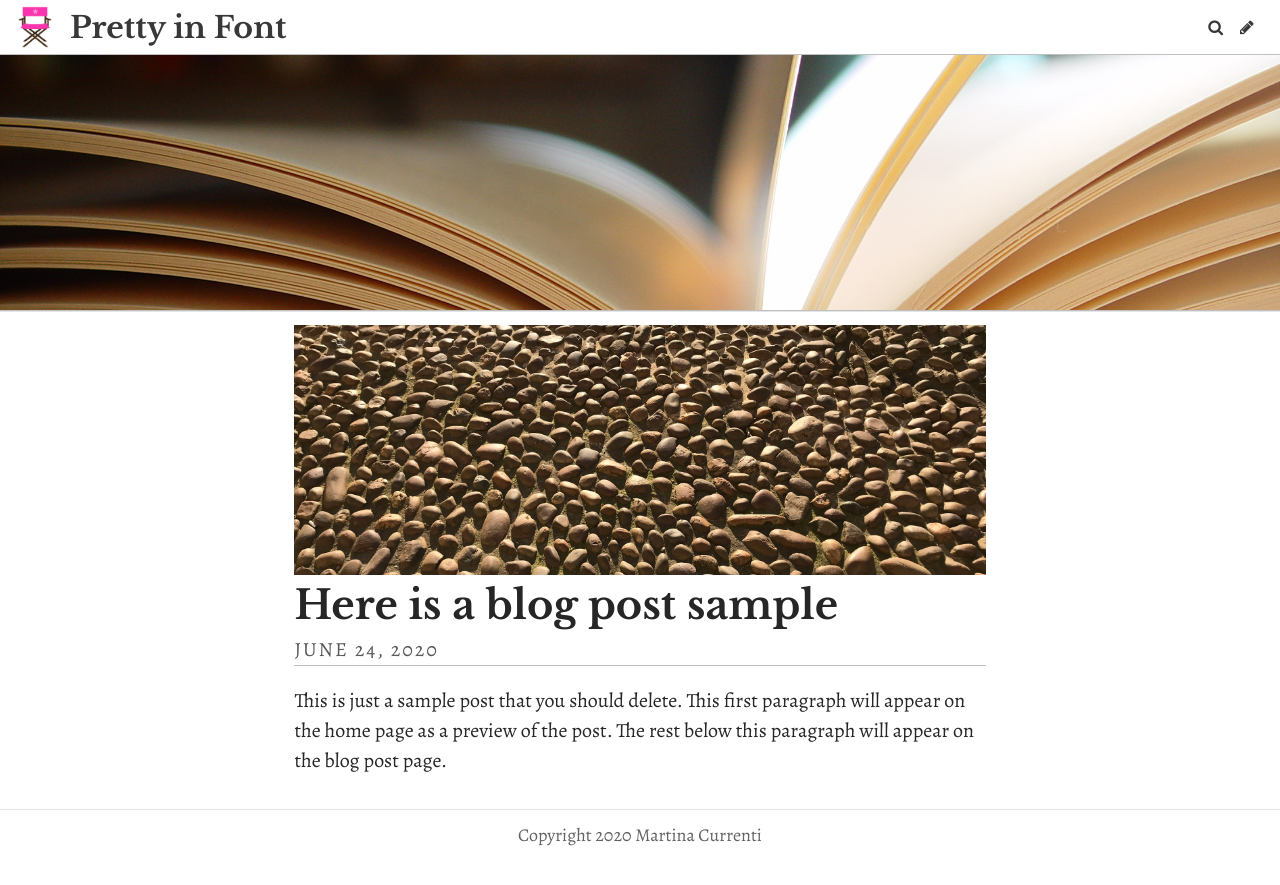
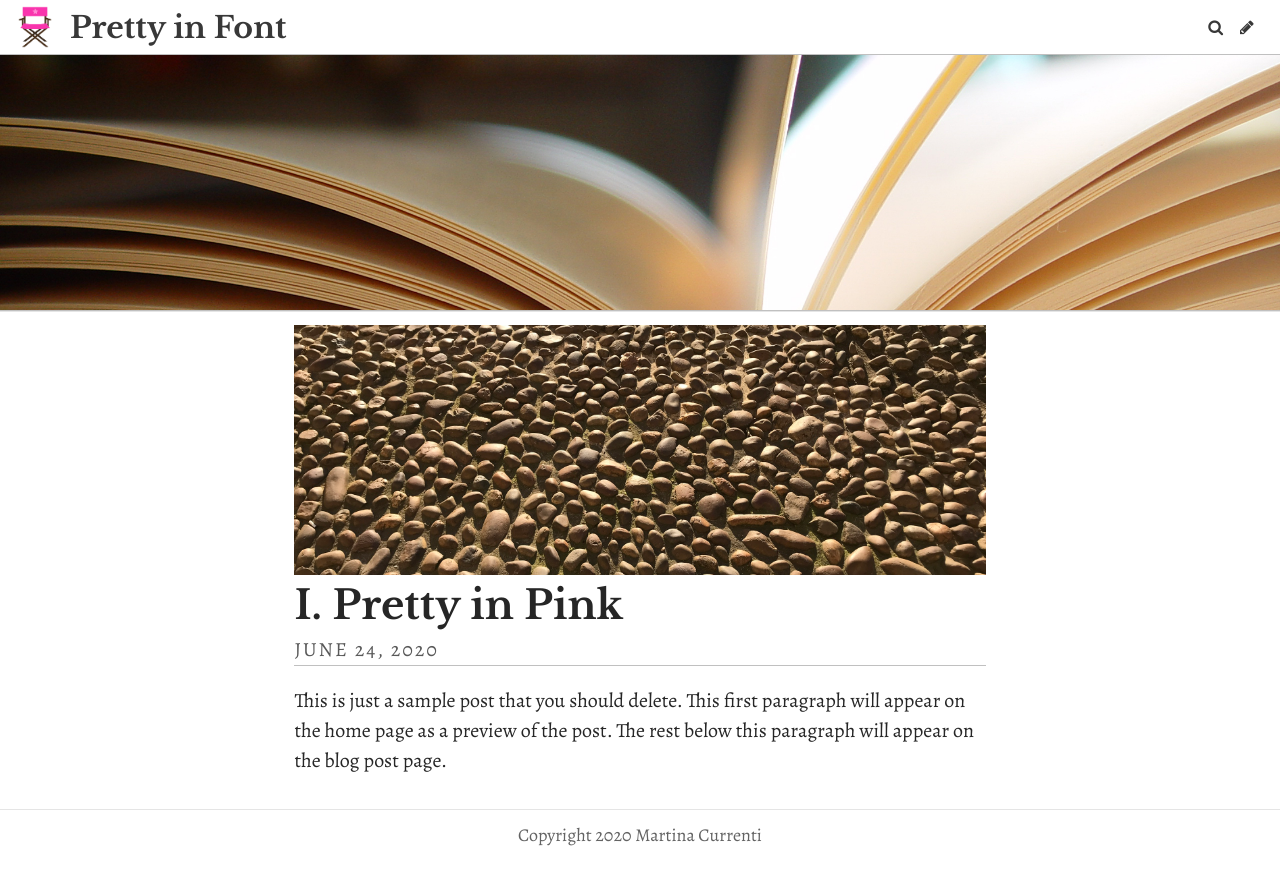
Before and after one commit to martinacurrenti/prettyinfont, a Jekyll site: the page built from index.html, in a window 1280 px wide. Shown: the top 885 px of the page. Built offline with Jekyll 4.4.1, drawn with Linux system fonts in a browser that asks for light colours; some web fonts are replaced; the list of posts is cut into pages by our own code.

Commit message:
Update Post “2019-07-20-here-is-my-new-post-for-trial”

```diff
--- a/_posts/2019-07-20-here-is-my-new-post-for-trial.md
+++ b/_posts/2019-07-20-here-is-my-new-post-for-trial.md
@@ -1,9 +1,10 @@
 ---
 layout: post
-title: Here is a blog post sample
+title: I. Pretty in Pink
 date: 2020-06-24 17:50
 header_feature_image: /uploads/867FAB82-62D7-4C53-8EDC-5114095CF8AA.jpeg
 caption: Cobbles
+comments: true
 ---
 
 This is just a sample post that you should delete. This first paragraph will appear on the home page as a preview of the post. The rest below this paragraph will appear on the blog post page.
```
